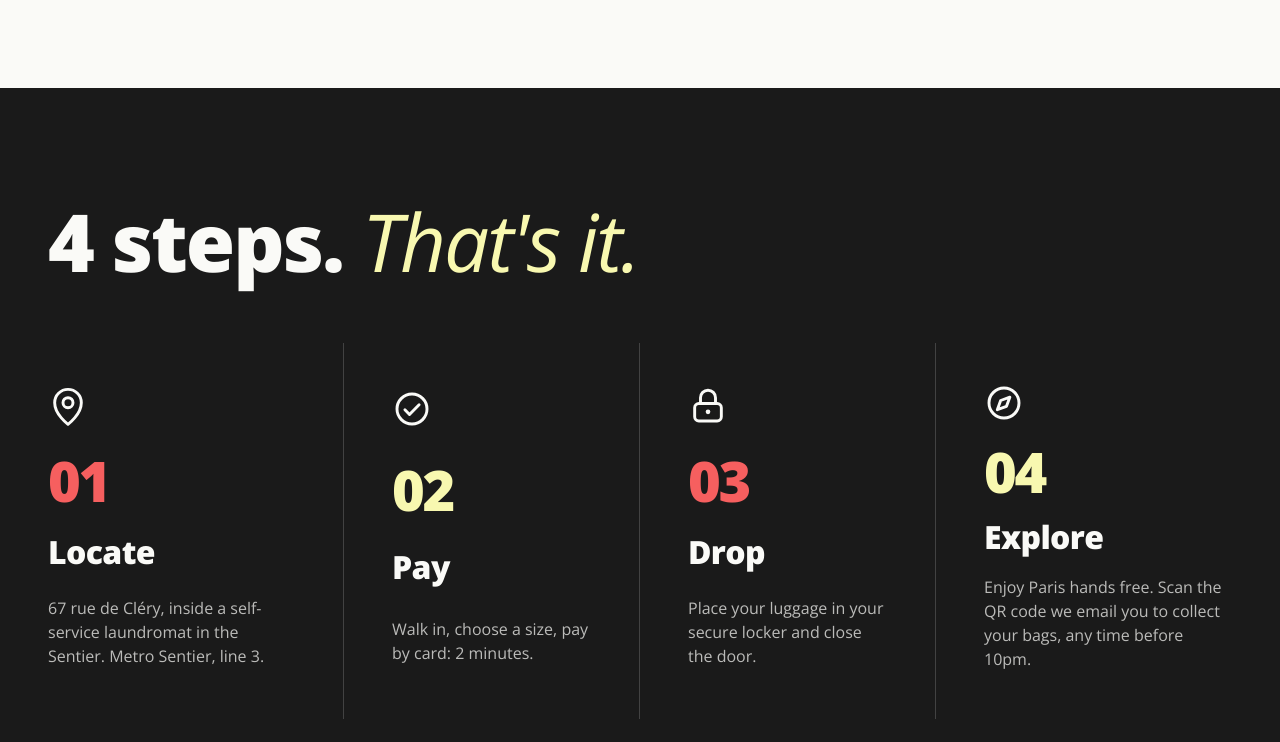
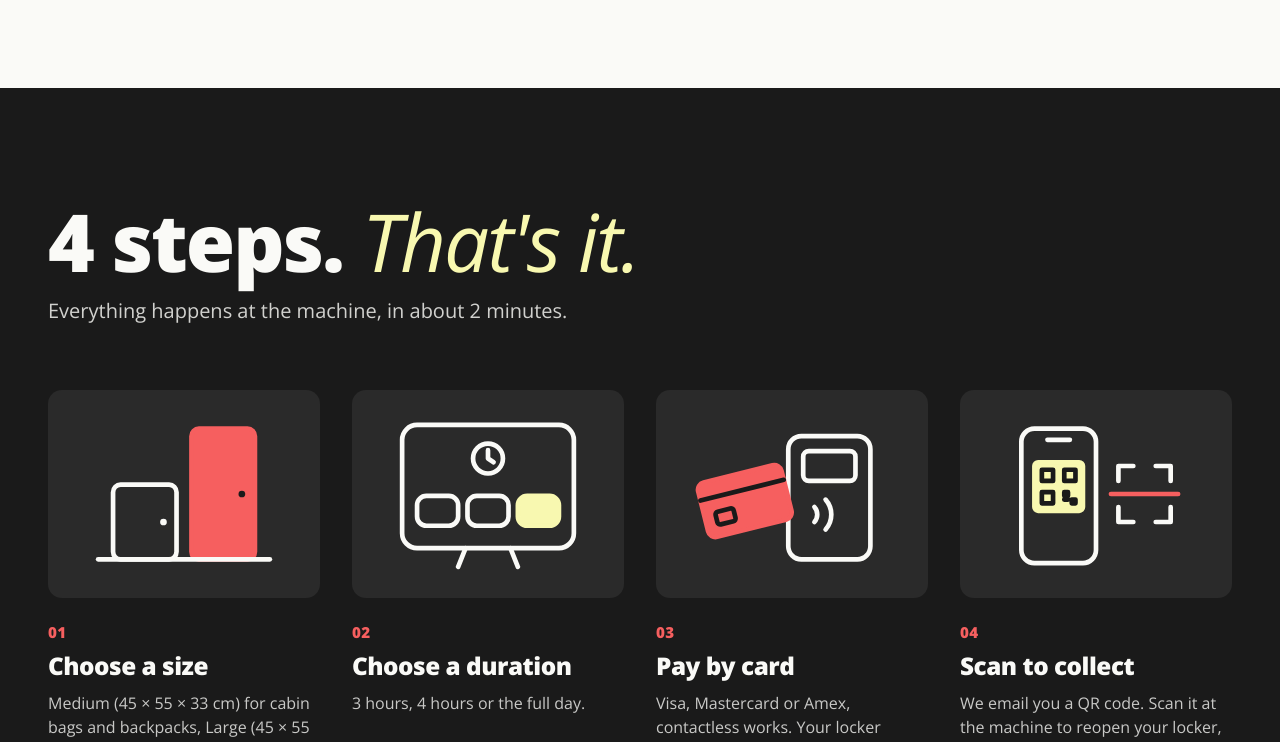
Before and after one commit to Yoann-46/Consign, an Astro site: page / in a window 1280 px wide. Shown: the part 688-1430 px from the top of the page. Built offline with nearby package versions, Linux system fonts and the light colour scheme; Astro itself is replaced by a stand-in of ours; no server answers.

Commit message:
Étape 4 : parcours à la machine + emplacements photos
- « 4 étapes » devient le vrai parcours : taille → durée → paiement par carte
  (le casier s'ouvre) → QR code reçu par e-mail pour rouvrir
- Illustrations SVG dessinées (une par étape), pas d'image générée
- SitePhotos : 3 emplacements (devanture, machine, casier ouvert) en 4:3,
  affichés seulement si le fichier existe dans src/assets/photos/

Co-Authored-By: Claude Opus 5.5 <noreply@anthropic.com>

```diff
--- a/src/components/HowItWorks.astro
+++ b/src/components/HowItWorks.astro
@@ -1,86 +1,85 @@
 ---
 import { useTranslations } from '../i18n/ui';
+import SitePhotos from './SitePhotos.astro';
 
 const lang = Astro.currentLocale ?? 'en';
 const t = useTranslations(lang);
 
-const steps = [
-  {
-    num: '01',
-    title: t('how.step1.title'),
-    desc: t('how.step1.desc'),
-    accent: 'coral',
-    icon: 'pin',
-  },
-  {
-    num: '02',
-    title: t('how.step2.title'),
-    desc: t('how.step2.desc'),
-    accent: 'yellow',
-    icon: 'clock-check',
-  },
-  {
-    num: '03',
-    title: t('how.step3.title'),
-    desc: t('how.step3.desc'),
-    accent: 'coral',
-    icon: 'lock',
-  },
-  {
-    num: '04',
-    title: t('how.step4.title'),
-    desc: t('how.step4.desc'),
-    accent: 'yellow',
-    icon: 'compass',
-  },
-] as const;
+const steps = [1, 2, 3, 4].map((n) => ({
+  n,
+  title: t(`how.step${n}.title` as 'how.step1.title'),
+  desc: t(`how.step${n}.desc` as 'how.step1.desc'),
+}));
 ---
 
 <section class="how" id="how" aria-labelledby="how-title">
   <div class="container-x">
-    <header class="how-header" data-how-anim="header" data-reveal>
+    <header class="how-header" data-reveal>
       <h2 id="how-title" class="heading-display how-title">
         {t('how.title')} <span class="how-title-accent">{t('how.title.accent')}</span>
       </h2>
+      <p class="how-lede">{t('how.lede')}</p>
     </header>
 
     <ol class="how-steps">
       {steps.map((s) => (
-        <li class={`step accent-${s.accent}`} data-how-anim="step" data-reveal>
-          <div class="step-icon" aria-hidden="true">
-            {s.icon === 'pin' && (
-              <svg viewBox="0 0 24 24" fill="none" stroke="currentColor" stroke-width="1.75" stroke-linecap="round" stroke-linejoin="round">
-                <path d="M20 10c0 7-8 13-8 13s-8-6-8-13a8 8 0 0 1 16 0z" />
-                <circle cx="12" cy="10" r="3" />
+        <li class="step" data-reveal>
+          <div class="step-art" aria-hidden="true">
+            {s.n === 1 && (
+              /* Two locker doors: Medium (short) and Large (tall, selected) */
+              <svg viewBox="0 0 120 90">
+                <rect x="22" y="40" width="34" height="40" rx="4" class="ln" />
+                <circle cx="49" cy="60" r="1.8" class="dot" />
+                <rect x="64" y="10" width="34" height="70" rx="4" class="sel" />
+                <circle cx="91" cy="45" r="1.8" class="dot-ink" />
+                <path d="M14 80h92" class="ln" />
               </svg>
             )}
-            {s.icon === 'clock-check' && (
-              <svg viewBox="0 0 24 24" fill="none" stroke="currentColor" stroke-width="1.75" stroke-linecap="round" stroke-linejoin="round">
-                <circle cx="12" cy="12" r="9" />
-                <path d="M7.75 12.5 10.5 15.25 16.25 9.5" />
+            {s.n === 2 && (
+              /* Screen with three duration choices, the last one selected */
+              <svg viewBox="0 0 120 90">
+                <rect x="14" y="8" width="92" height="66" rx="8" class="ln" />
+                <circle cx="60" cy="26" r="8" class="ln" />
+                <path d="M60 21.5V26l3 2" class="ln" />
+                <rect x="22" y="46" width="22" height="16" rx="5" class="ln" />
+                <rect x="49" y="46" width="22" height="16" rx="5" class="ln" />
+                <rect x="76" y="46" width="22" height="16" rx="5" class="sel-y" />
+                <path d="M48 74l-4 10M72 74l4 10" class="ln" />
               </svg>
             )}
-            {s.icon === 'lock' && (
-              <svg viewBox="0 0 24 24" fill="none" stroke="currentColor" stroke-width="1.75" stroke-linecap="round" stroke-linejoin="round">
-                <rect x="4" y="10.5" width="16" height="10.5" rx="2.5" />
-                <path d="M7.5 10.5V7a4.5 4.5 0 0 1 9 0v3.5" />
-                <circle cx="12" cy="15.5" r="1.4" fill="currentColor" stroke="none" />
+            {s.n === 3 && (
+              /* Card tapped on the reader, contactless waves */
+              <svg viewBox="0 0 120 90">
+                <rect x="58" y="14" width="44" height="66" rx="7" class="ln" />
+                <rect x="66" y="22" width="28" height="16" rx="3" class="ln" />
+                <path d="M72 52a6 6 0 0 1 0 8M78 48a12 12 0 0 1 0 16" class="ln" />
+                <g transform="rotate(-14 34 50)">
+                  <rect x="12" y="34" width="46" height="30" rx="4" class="sel" />
+                  <path d="M12 43h46" class="ink" />
+                  <rect x="18" y="51" width="10" height="7" rx="1.5" class="ink" />
+                </g>
               </svg>
             )}
-            {s.icon === 'compass' && (
-              <svg viewBox="0 0 24 24" fill="none" stroke="currentColor" stroke-width="1.75" stroke-linecap="round" stroke-linejoin="round">
-                <circle cx="12" cy="12" r="9" />
-                <path d="m15.5 8.5-2 5.5-5.5 2 2-5.5 5.5-2z" />
+            {s.n === 4 && (
+              /* Phone showing a QR code, held toward the scanner */
+              <svg viewBox="0 0 120 90">
+                <rect x="20" y="10" width="40" height="72" rx="7" class="ln" />
+                <path d="M34 16h12" class="ln" />
+                <rect x="27" y="28" width="26" height="26" rx="2" class="sel-y" />
+                <path d="M31 32h6v6h-6zM43 32h6v6h-6zM31 44h6v6h-6zM43 44h2v2h-2zM47 48h2v2h-2zM43 48h2" class="ink" />
+                <path d="M72 30h8M72 30v8M100 30h-8M100 30v8M72 60h8M72 60v-8M100 60h-8M100 60v-8" class="ln" />
+                <path d="M68 45h36" class="coral" />
               </svg>
             )}
           </div>
-
-          <span class="step-num">{s.num}</span>
+          <span class="step-num">{String(s.n).padStart(2, '0')}</span>
           <h3 class="step-title">{s.title}</h3>
           <p class="step-desc">{s.desc}</p>
         </li>
       ))}
     </ol>
+
+    <SitePhotos />
   </div>
 </section>
 
@@ -90,20 +89,12 @@ const steps = [
     padding-block: clamp(4.5rem, 9vw, 8rem);
     background: var(--color-ink);
     color: var(--color-bg);
-    overflow: hidden;
-  }
-
-  .container-x {
-    position: relative;
-    z-index: 1;
   }
 
   .how-header {
     margin-bottom: clamp(2.5rem, 5vw, 4rem);
     max-width: 720px;
   }
-
-
   .how-title {
     font-size: clamp(2.5rem, 7vw, 5rem);
     margin: 0;
@@ -114,124 +105,114 @@ const steps = [
     font-style: italic;
     font-weight: 300;
   }
+  .how-lede {
+    margin: 1rem 0 0;
+    font-size: clamp(1.05rem, 2vw, 1.25rem);
+    color: color-mix(in srgb, var(--color-bg) 82%, transparent);
+  }
 
   .how-steps {
     list-style: none;
     padding: 0;
     margin: 0;
     display: grid;
-    grid-template-columns: 1fr;
     gap: 0;
     border-top: 1px solid color-mix(in srgb, var(--color-bg) 18%, transparent);
   }
 
+  /* Mobile: illustration left, text right */
   .step {
-    /* Mobile: icon + title on same row, num right, desc full width below */
     display: grid;
-    grid-template-columns: auto 1fr auto;
+    grid-template-columns: 96px 1fr;
     grid-template-areas:
-      'icon  title  num'
-      'desc  desc   desc';
-    column-gap: 0.85rem;
-    row-gap: 0.5rem;
-    align-items: center;
-    padding: 1.25rem 0 1.5rem;
+      'art num'
+      'art title'
+      'art desc';
+    grid-template-rows: auto auto 1fr;
+    column-gap: 1.1rem;
+    row-gap: 0.3rem;
+    align-content: start;
+    padding: 1.5rem 0;
     border-bottom: 1px solid color-mix(in srgb, var(--color-bg) 18%, transparent);
   }
 
-  .step-icon {
-    grid-area: icon;
-    width: 32px;
-    height: 32px;
-    color: var(--color-bg);
-    display: inline-flex;
-    align-items: center;
-    justify-content: center;
-    flex-shrink: 0;
+  .step-art {
+    grid-area: art;
+    align-self: start;
+    border-radius: 14px;
+    background: color-mix(in srgb, var(--color-bg) 7%, transparent);
+    padding: 0.5rem;
   }
-  .step-icon svg {
+  .step-art svg {
+    display: block;
     width: 100%;
-    height: 100%;
+    height: auto;
+    overflow: visible;
   }
+  .step-art :is(.ln, .ink, .coral, .sel, .sel-y) {
+    fill: none;
+    stroke-width: 2.5;
+    stroke-linecap: round;
+    stroke-linejoin: round;
+  }
+  .step-art .ln { stroke: var(--color-bg); }
+  .step-art .ink { stroke: var(--color-ink); }
+  .step-art .coral { stroke: var(--color-coral); }
+  .step-art .sel { fill: var(--color-coral); stroke: var(--color-coral); }
+  .step-art .sel-y { fill: var(--color-yellow); stroke: var(--color-yellow); }
+  .step-art .dot { fill: var(--color-bg); }
+  .step-art .dot-ink { fill: var(--color-ink); }
 
   .step-num {
     grid-area: num;
-    justify-self: end;
-    align-self: center;
-    font-size: 1.5rem;
+    font-size: 0.95rem;
     font-weight: 800;
-    letter-spacing: -0.04em;
-    line-height: 1;
+    letter-spacing: 0.02em;
+    color: var(--color-coral);
+    font-variant-numeric: tabular-nums;
   }
-  .accent-coral .step-num { color: var(--color-coral); }
-  .accent-yellow .step-num { color: var(--color-yellow); }
-
   .step-title {
     grid-area: title;
     margin: 0;
-    font-size: 1.5rem;
+    font-size: 1.3rem;
     font-weight: 800;
     letter-spacing: -0.02em;
+    line-height: 1.15;
     color: var(--color-bg);
-    line-height: 1.1;
   }
-
   .step-desc {
     grid-area: desc;
-    margin: 0;
+    margin: 0.2rem 0 0;
     max-width: 52ch;
-    color: color-mix(in srgb, var(--color-bg) 72%, transparent);
-    font-size: 0.95rem;
+    color: color-mix(in srgb, var(--color-bg) 78%, transparent);
+    font-size: 0.97rem;
     line-height: 1.5;
   }
 
-  /* Desktop — 4 columns */
+  /* Desktop: four columns, illustration on top */
   @media (min-width: 900px) {
     .how-steps {
       grid-template-columns: repeat(4, 1fr);
       border-top: none;
+      gap: clamp(1.5rem, 2.5vw, 2.5rem);
     }
     .step {
       grid-template-columns: 1fr;
       grid-template-areas:
-        'icon'
+        'art'
         'num'
         'title'
         'desc';
-      row-gap: 1.25rem;
-      /* Equal horizontal padding so content breathes around the dividers */
-      padding: 2.25rem 2.5rem 2.5rem 2.5rem;
+      grid-template-rows: auto;
+      row-gap: 0.5rem;
+      padding: 0;
       border-bottom: none;
-      border-right: 1px solid color-mix(in srgb, var(--color-bg) 18%, transparent);
-      position: relative;
     }
-    .step:first-child { padding-left: 0; }
-    .step:last-child { border-right: none; padding-right: 0; }
-    .step-num {
-      justify-self: start;
-      font-size: 3rem;
+    .step-art {
+      padding: 1.25rem 1.5rem;
+      margin-bottom: 0.9rem;
     }
-    .step-icon {
-      width: 40px;
-      height: 40px;
-    }
-    .step-title {
-      font-size: clamp(1.65rem, 3vw, 2rem);
-    }
-    .step-desc {
-      font-size: 1rem;
-    }
-  }
-
-  @media (min-width: 1100px) {
-    .step {
-      padding-block: 2.5rem 3rem;
-      padding-inline: 3rem;
-    }
-    .step:first-child { padding-left: 0; }
-    .step:last-child { padding-right: 0; }
-    .step-num {
-      font-size: 3.5rem;
-    }
+    .step-title { font-size: clamp(1.35rem, 1.9vw, 1.6rem); }
+    .step-desc { font-size: 1rem; }
   }
 </style>
--- /dev/null
+++ b/src/components/SitePhotos.astro
@@ -0,0 +1,74 @@
+---
+/**
+ * Three on-site photos, ready to receive images. Each one renders only when
+ * its file exists in src/assets/photos/ (see README there). Fixed 4:3 frame,
+ * explicit width/height: no layout shift. With no photo at all, the whole
+ * block renders nothing.
+ */
+import { Image } from 'astro:assets';
+import type { ImageMetadata } from 'astro';
+import { useTranslations } from '../i18n/ui';
+
+const lang = Astro.currentLocale ?? 'en';
+const t = useTranslations(lang);
+
+const files = import.meta.glob<{ default: ImageMetadata }>(
+  '../assets/photos/*.{jpg,jpeg,png,webp}',
+  { eager: true },
+);
+const find = (name: string) =>
+  Object.entries(files).find(([path]) => path.split('/').pop()!.replace(/\.\w+$/, '') === name)?.[1]
+    .default;
+
+const slots = [
+  { name: 'devanture', caption: t('photos.storefront') },
+  { name: 'machine', caption: t('photos.machine') },
+  { name: 'casier', caption: t('photos.locker') },
+]
+  .map((s) => ({ ...s, img: find(s.name) }))
+  .filter((s) => s.img);
+---
+
+{slots.length > 0 && (
+  <div class="photos" aria-label={t('photos.title')}>
+    {slots.map((s) => (
+      <figure class="photo" data-reveal>
+        <Image
+          src={s.img!}
+          alt={s.caption}
+          widths={[480, 800, 1200]}
+          sizes="(min-width: 900px) 33vw, 100vw"
+          class="photo-img"
+          loading="lazy"
+        />
+        <figcaption>{s.caption}</figcaption>
+      </figure>
+    ))}
+  </div>
+)}
+
+<style>
+  .photos {
+    display: grid;
+    gap: 1.25rem;
+    margin-top: clamp(2.5rem, 5vw, 4rem);
+  }
+  @media (min-width: 700px) {
+    .photos { grid-template-columns: repeat(auto-fit, minmax(0, 1fr)); }
+  }
+  .photo { margin: 0; }
+  .photo-img {
+    display: block;
+    width: 100%;
+    height: auto;
+    aspect-ratio: 4 / 3;
+    object-fit: cover;
+    border-radius: 18px;
+    background: color-mix(in srgb, currentColor 8%, transparent);
+  }
+  .photo figcaption {
+    margin-top: 0.6rem;
+    font-size: 0.92rem;
+    opacity: 0.8;
+  }
+</style>
--- a/src/i18n/ui.ts
+++ b/src/i18n/ui.ts
@@ -145,14 +145,19 @@ export const ui = {
     'how.eyebrow': 'How it works',
     'how.title': '4 steps.',
     'how.title.accent': "That's it.",
-    'how.step1.title': 'Locate',
-    'how.step1.desc': '67 rue de Cléry, inside a self-service laundromat in the Sentier. Metro Sentier, line 3.',
-    'how.step2.title': 'Pay',
-    'how.step2.desc': 'Walk in, choose a size, pay by card: 2 minutes.',
-    'how.step3.title': 'Drop',
-    'how.step3.desc': 'Place your luggage in your secure locker and close the door.',
-    'how.step4.title': 'Explore',
-    'how.step4.desc': 'Enjoy Paris hands free. Scan the QR code we email you to collect your bags, any time before 10pm.',
+    'how.lede': 'Everything happens at the machine, in about 2 minutes.',
+    'how.step1.title': 'Choose a size',
+    'how.step1.desc': 'Medium (45 × 55 × 33 cm) for cabin bags and backpacks, Large (45 × 55 × 85 cm) for check-in suitcases.',
+    'how.step2.title': 'Choose a duration',
+    'how.step2.desc': '3 hours, 4 hours or the full day.',
+    'how.step3.title': 'Pay by card',
+    'how.step3.desc': 'Visa, Mastercard or Amex, contactless works. Your locker opens: put your bags in and close the door.',
+    'how.step4.title': 'Scan to collect',
+    'how.step4.desc': 'We email you a QR code. Scan it at the machine to reopen your locker, any time before 10pm.',
+    'photos.title': 'On site',
+    'photos.storefront': 'The laundromat at 67 rue de Cléry',
+    'photos.machine': 'The machine: choose, pay, scan',
+    'photos.locker': 'A Large locker, suitcase inside',
 
     // Contact page
     'contact.meta.title': 'Contact — Consign',
@@ -349,9 +354,9 @@ export const ui = {
     'faq.eyebrow': 'FAQ',
     'faq.title': 'Bon à savoir.',
     'faq.q1': 'Comment ça marche ?',
-    'faq.a1': "Venez au 67 rue de Cléry (dans une laverie en libre-service). Sur la machine, choisissez la taille du casier et la durée, puis payez par carte : le casier s’ouvre. Déposez vos bagages et fermez la porte. Vous recevez un QR code par e-mail : scannez-le à la machine pour récupérer vos bagages. Ouvert tous les jours, 7h–22h.",
+    'faq.a1': "Venez au 67 rue de Cléry (dans une laverie en libre-service). Sur la machine, choisissez la taille du casier et la durée, puis payez par carte : le casier s’ouvre. Déposez vos bagages et fermez la porte. Vous recevez un QR code par e‑mail : scannez-le à la machine pour récupérer vos bagages. Ouvert tous les jours, 7h–22h.",
     'faq.q2': 'Mes bagages sont-ils vraiment en sécurité ?',
-    'faq.a2': "Oui. Chaque casier est conçu comme un coffre-fort connecté : scellé, avec détection de manipulation. Seul le QR code reçu par e-mail ouvre le vôtre. Le lieu est surveillé.",
+    'faq.a2': "Oui. Chaque casier est conçu comme un coffre-fort connecté : scellé, avec détection de manipulation. Seul le QR code reçu par e‑mail ouvre le vôtre. Le lieu est surveillé.",
     'faq.q3': 'Quelles tailles de bagages acceptez-vous ?',
     'faq.a3': "Nous proposons deux tailles de casiers. Moyen (45 × 55 × 33 cm) : idéal pour les sacs cabine, sacs à dos et petits bagages. Grand (45 × 55 × 85 cm) : accueille les valises soute standard jusqu'à 85 cm. La plupart des valises de voyage rentrent dans un Grand.",
     'faq.q4': 'Combien de temps puis-je laisser mes bagages ?',
@@ -397,14 +402,19 @@ export const ui = {
     'how.eyebrow': 'Comment ça marche',
     'how.title': '4 étapes.',
     'how.title.accent': "C'est tout.",
-    'how.step1.title': 'Localiser',
-    'how.step1.desc': '67 rue de Cléry, dans une laverie en libre-service du Sentier. Métro Sentier, ligne 3.',
-    'how.step2.title': 'Payer',
-    'how.step2.desc': 'Venez, choisissez une taille, payez par carte : 2 minutes.',
-    'how.step3.title': 'Déposer',
-    'how.step3.desc': 'Déposez vos bagages dans votre casier sécurisé et fermez la porte.',
-    'how.step4.title': 'Profiter',
-    'how.step4.desc': 'Profitez de Paris les mains libres. Scannez le QR code reçu par e-mail pour récupérer vos bagages, avant 22h.',
+    'how.lede': 'Tout se passe à la machine, en 2 minutes environ.',
+    'how.step1.title': 'Choisir la taille',
+    'how.step1.desc': 'Moyen (45 × 55 × 33 cm) pour les bagages cabine et sacs à dos, Grand (45 × 55 × 85 cm) pour les valises soute.',
+    'how.step2.title': 'Choisir la durée',
+    'how.step2.desc': '3 heures, 4 heures ou la journée.',
+    'how.step3.title': 'Payer par carte',
+    'how.step3.desc': 'Visa, Mastercard ou Amex, sans contact possible. Le casier s’ouvre : déposez vos bagages et fermez la porte.',
+    'how.step4.title': 'Scanner pour récupérer',
+    'how.step4.desc': 'Vous recevez un QR code par e‑mail. Scannez-le à la machine pour rouvrir votre casier, avant 22h.',
+    'photos.title': 'Sur place',
+    'photos.storefront': 'La laverie du 67 rue de Cléry',
+    'photos.machine': 'La machine : choisir, payer, scanner',
+    'photos.locker': 'Un casier Grand, valise à l’intérieur',
 
     // Contact page
     'contact.meta.title': 'Contact — Consign',
```
Also changed, not shown: src/assets/photos/README.md (added).
